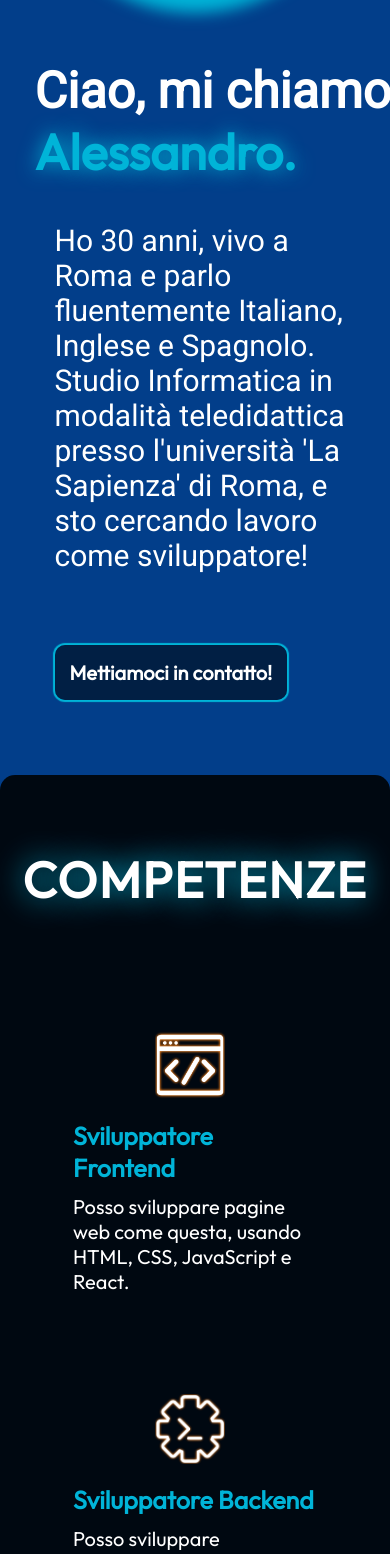
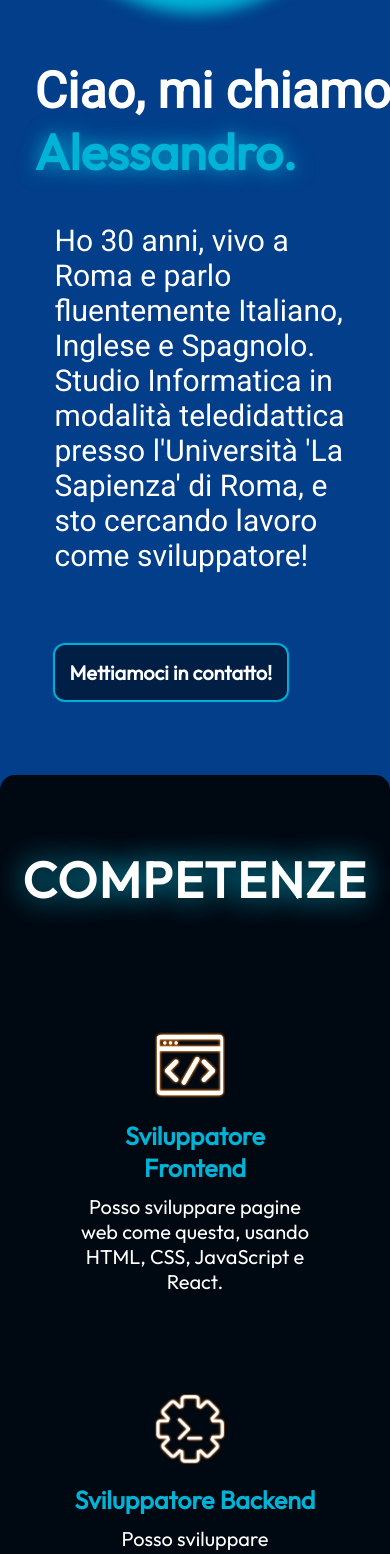
Before and after one commit to ale70029/portoflio_website, a React (Vite) app: page / in a window 390 px wide. Shown: the part 441-1995 px from the top of the page. Built offline with nearby package versions, Linux system fonts and the light colour scheme.

Commit message:
centered text in about mobile

```diff
--- a/src/components/About/About.module.css
+++ b/src/components/About/About.module.css
@@ -55,6 +55,7 @@
     font-weight: 600;
     margin-bottom: 10px;
     color: var(--glow);
+
 }
 
 .aboutItem p {
@@ -93,6 +94,9 @@
         display: flex;
         flex-direction: column;
         justify-content: center;
+        text-align: center;
 
     }
+
+
 }
--- a/src/data/translation.js
+++ b/src/data/translation.js
@@ -3,7 +3,7 @@ export const text = {
         heroGreeting: "Ciao, mi chiamo ",
         heroText: `Ho ${new Date().getFullYear() - 1994} anni, vivo a Roma e parlo fluentemente Italiano, Inglese e
                    Spagnolo. Studio Informatica
-                   in modalità teledidattica presso l'università 'La Sapienza' di Roma, e sto cercando lavoro come sviluppatore!`,
+                   in modalità teledidattica presso l'Università 'La Sapienza' di Roma, e sto cercando lavoro come sviluppatore!`,
         heroContact: "Mettiamoci in contatto!",
 
         navHome: "Portfolio",
```
